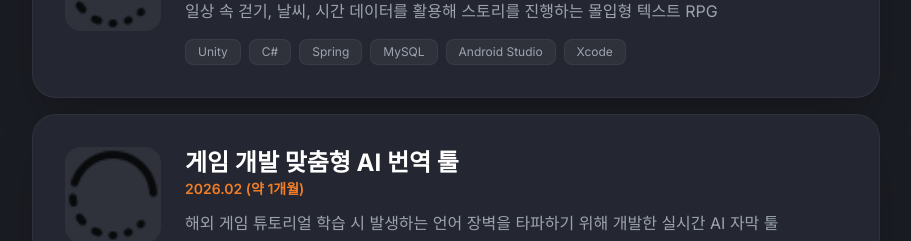
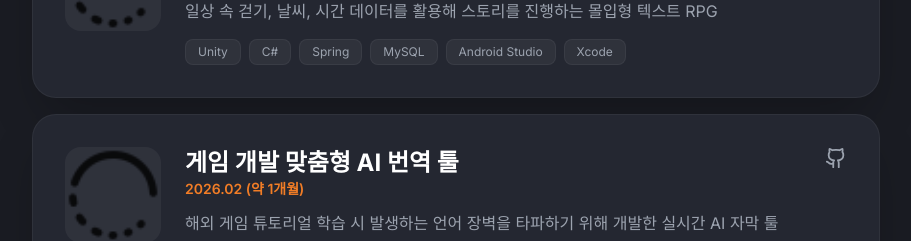
Before and after one commit to potato1028/portfolio, a React (Vite) app: page / in a window 1280 px wide. Shown: the part 1491-1732 px from the top of the page, without its empty margins (184-1095 px from the left). Built offline with nearby package versions, Linux system fonts and the light colour scheme.

Commit message:
번역 프로그램 링크 추가

```diff
--- a/src/constants.ts
+++ b/src/constants.ts
@@ -105,7 +105,9 @@ export const PROJECTS: Project[] = [
     team: "1인 개인 프로젝트",
     tech: ["Python", "Gemini API"],
     role: "유튜브 오디오 데이터 추출 및 타임라인 동기화, Gemini API 연동을 통한 번역 파이프라인 구축",
-    links: {},
+    links: {
+      github : "https://github.com/potato1028/TranslateVideo/tree/main"
+    },
     achievements: [
       "유튜브 영상 오디오 데이터 추출 및 타임라인 동기화 로직 개발",
       "Gemini API를 연동하여 추출된 음성/자막 데이터를 번역본으로 자동 생성하는 파이프라인 구축"
```
